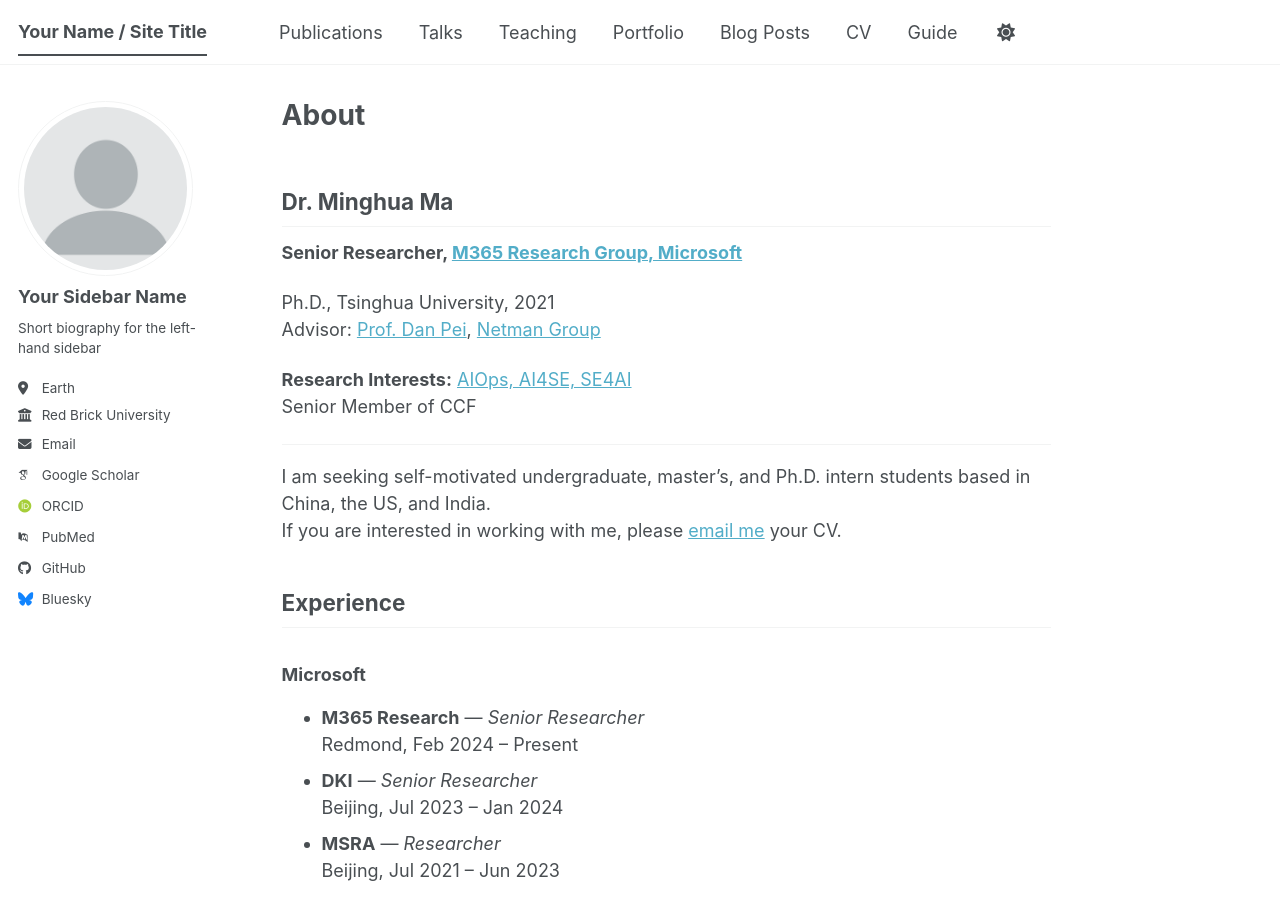
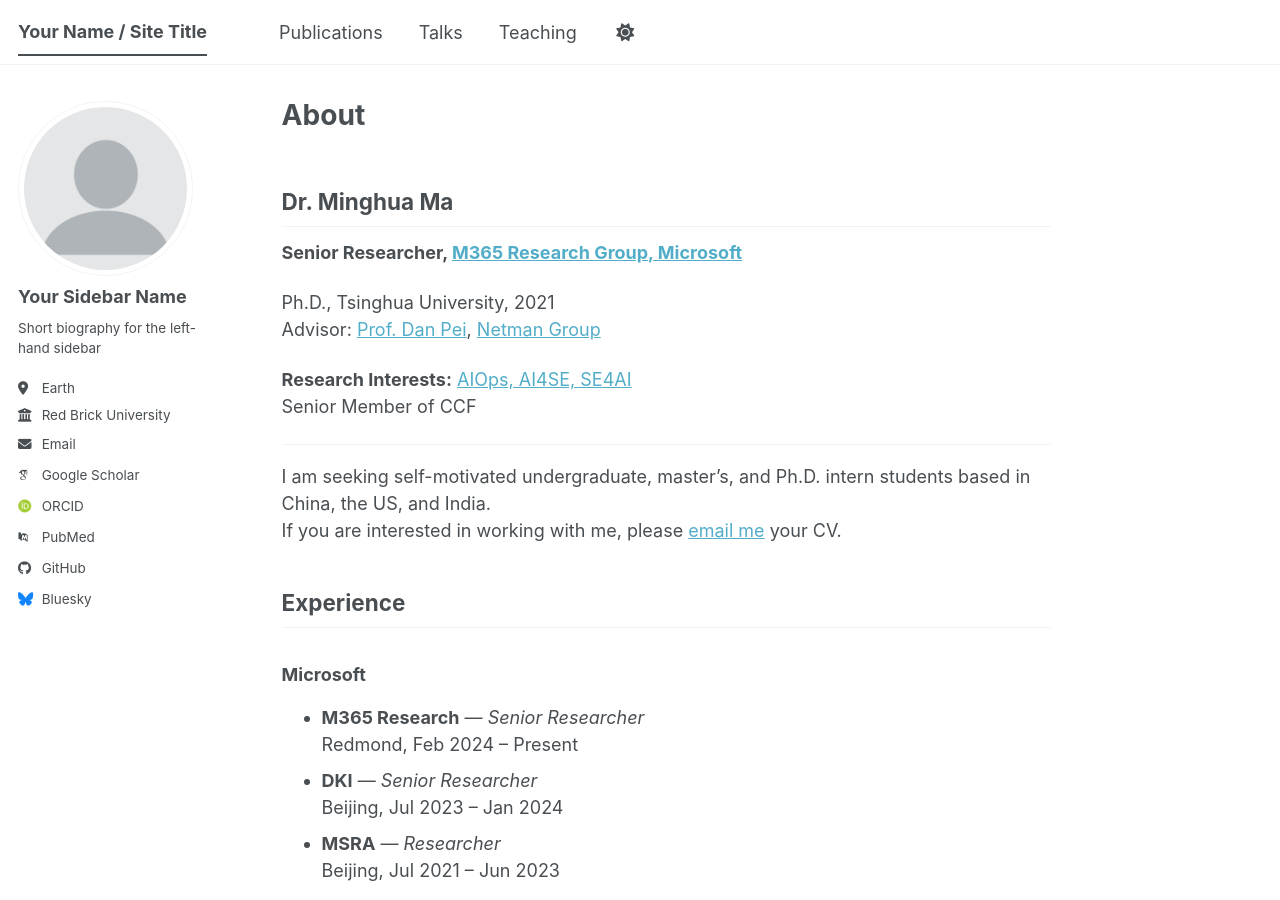
Before and after one commit to marvin233/marvin233.github.io, a Jekyll site: the page built from _pages/about.md, in a window 1280 px wide and 900 px high. Built offline with Jekyll 4.4.1, drawn with Linux system fonts in a browser that asks for light colours; some web fonts are replaced; a script bundle is joined from its source files by our own code; library files that are not in the unit come from our copies.

Commit message:
Clean up navigation.yml by removing unused entries
Removed unused navigation items and cleaned up formatting.

```diff
--- a/_data/navigation.yml
+++ b/_data/navigation.yml
@@ -17,17 +17,9 @@ main:
   - title: "Teaching"
     url: /teaching/
 
-  - title: "Portfolio"
-    url: /portfolio/
-
-  - title: "Blog Posts"
-    url: /year-archive/
-
-  - title: "CV"
-    url: /cv/
 
   # - title: "CV"
   #   url: /cv-json/
 
-  - title: "Guide"
-    url: /markdown/
+  #- title: "Guide"
+  #  url: /markdown/
```
